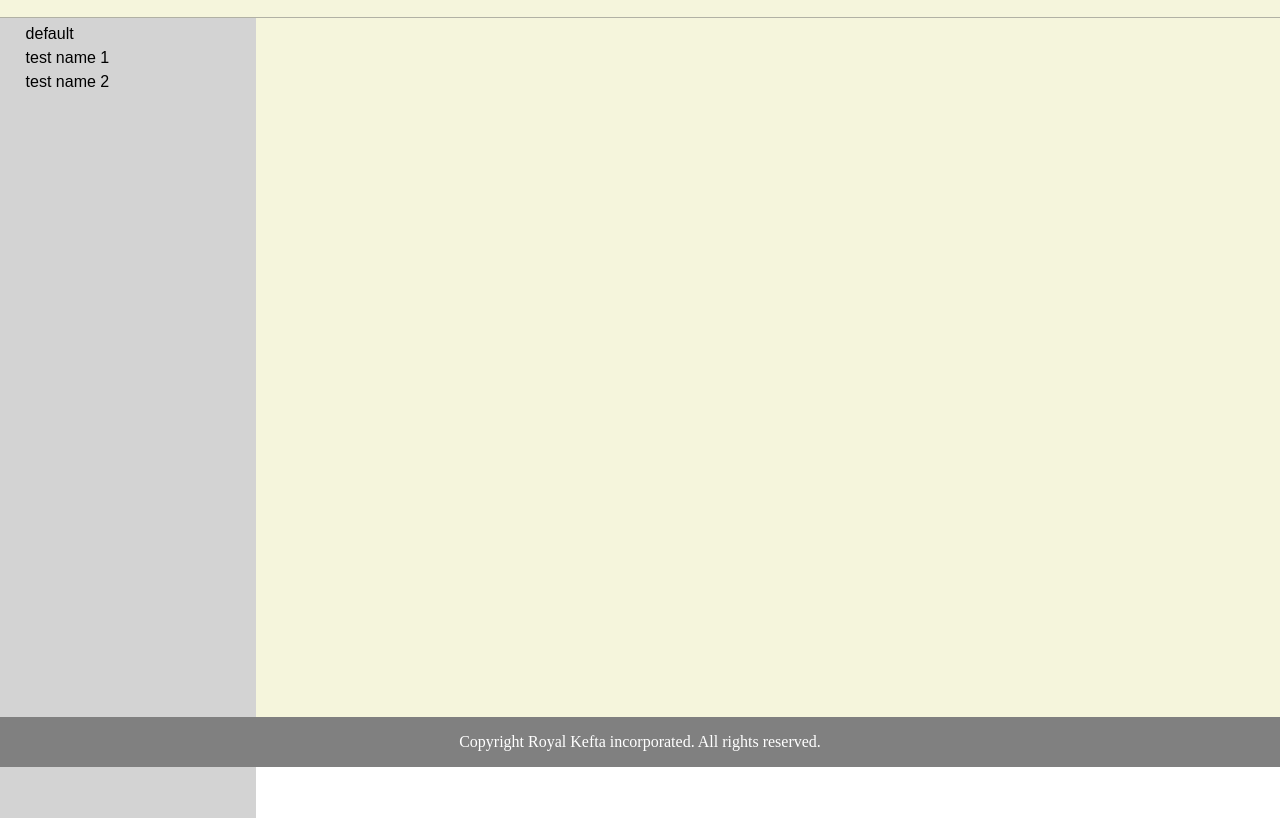
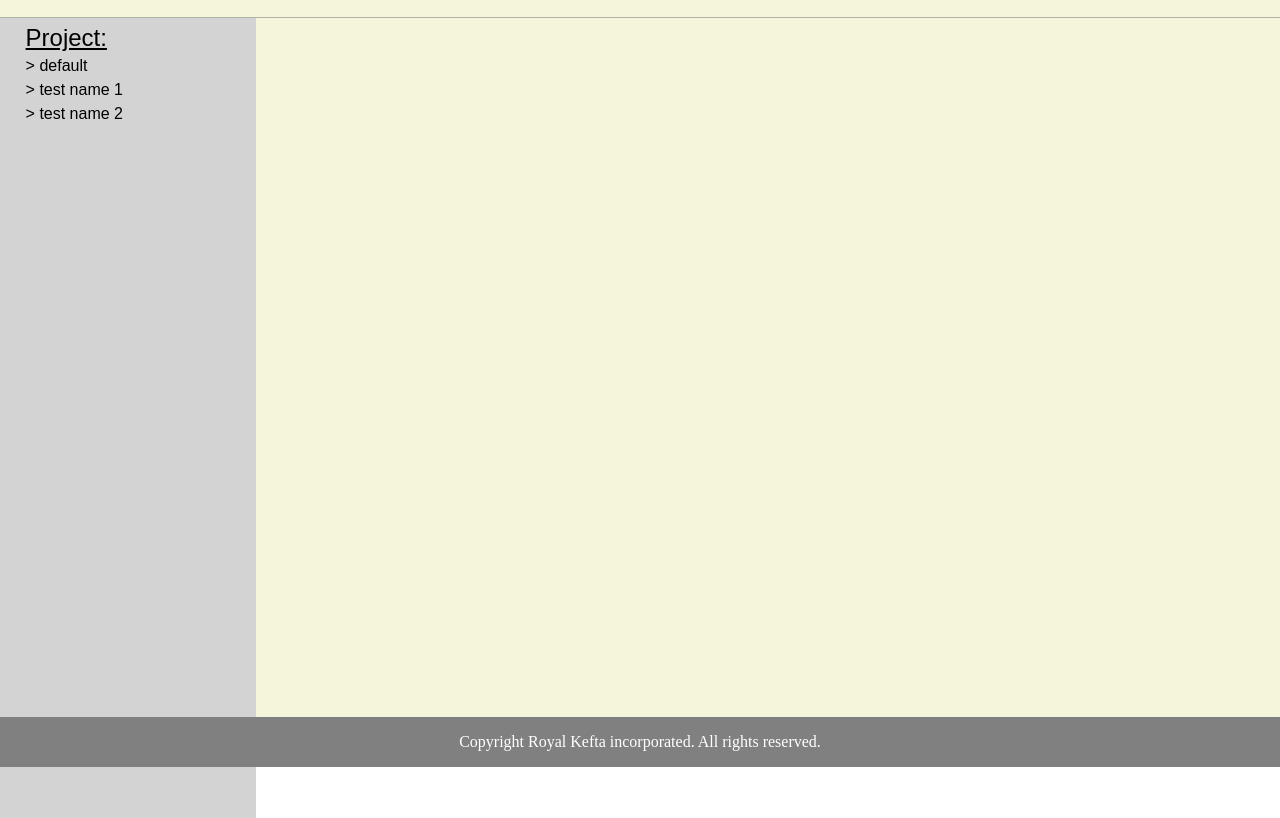
Before and after one commit to HMichaut/to-do-list, a plain HTML site: page to-do-list.html in a window 1280 px wide. Shown: the part 33-851 px from the top of the page. Drawn offline with Linux system fonts and the light colour scheme.

Commit message:
project display finalized

```diff
--- a/main.css
+++ b/main.css
@@ -153,6 +153,15 @@
 	cursor:pointer;
 }
 
+.project-head {
+	font-family: Arial, Helvetica, sans-serif;
+	font-size: 3vh;
+	padding-left: 2vw;
+	padding-top: 1vh;
+	text-decoration: underline;
+
+}
+
 .project-box:hover {
 	background-color: darkgrey;
 }
--- a/script.js
+++ b/script.js
@@ -34,9 +34,13 @@
 function displayProjectList() {
   const projectList = toDoList.getProjectList();
   const contentDiv = document.getElementById("project-view");
+  const projectHead = document.createElement("div");
+  projectHead.innerHTML = "Project:"
+  projectHead.className = "project-head";
+  contentDiv.appendChild(projectHead);
   for (let i = 0; i < projectList.length; i++) {
     const project = document.createElement("div");
-    project.innerHTML = projectList[i].getName();
+    project.innerHTML = "> " + projectList[i].getName();
     project.className = "project-box";
     project.addEventListener("click", () => {
       resetToDoListView();
```
